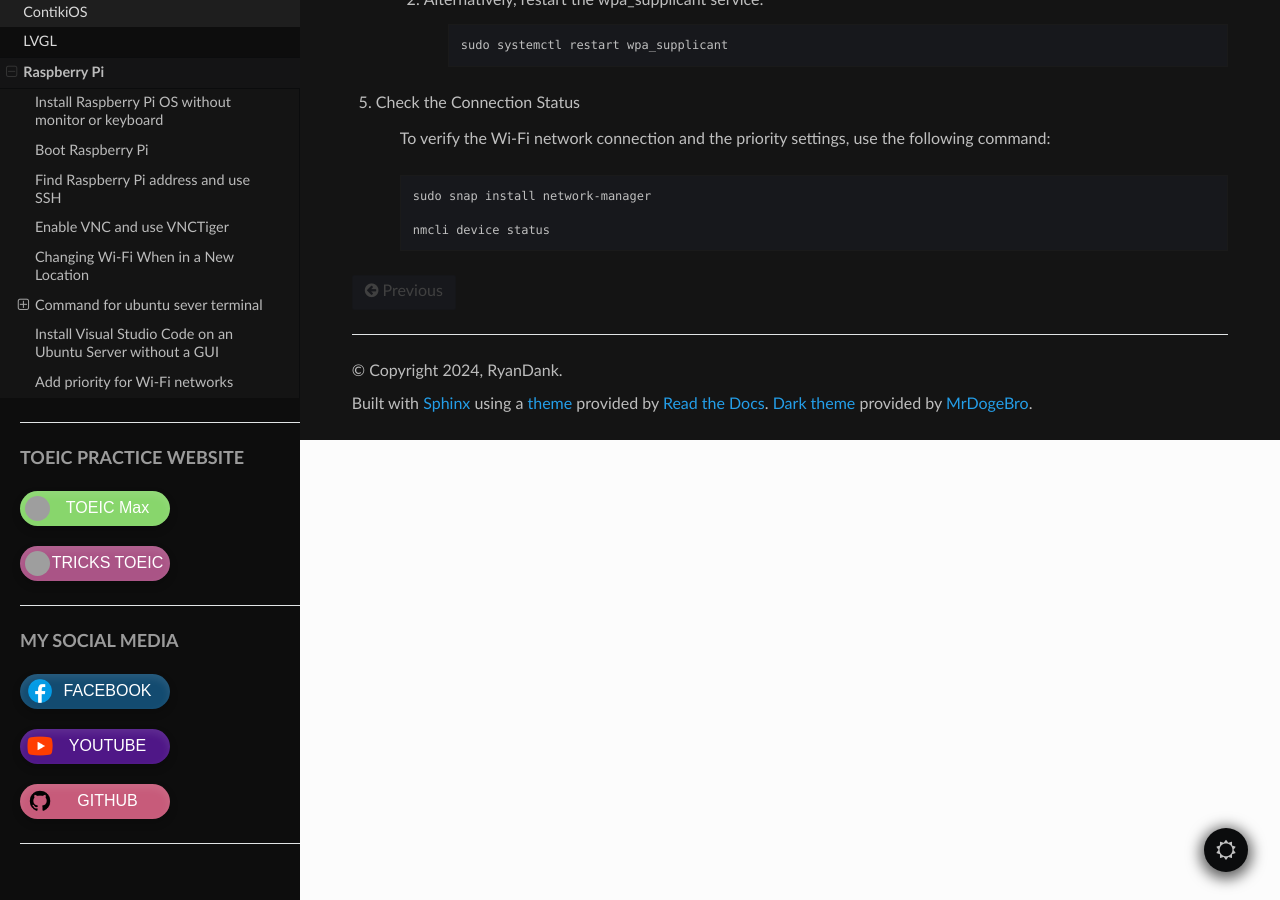
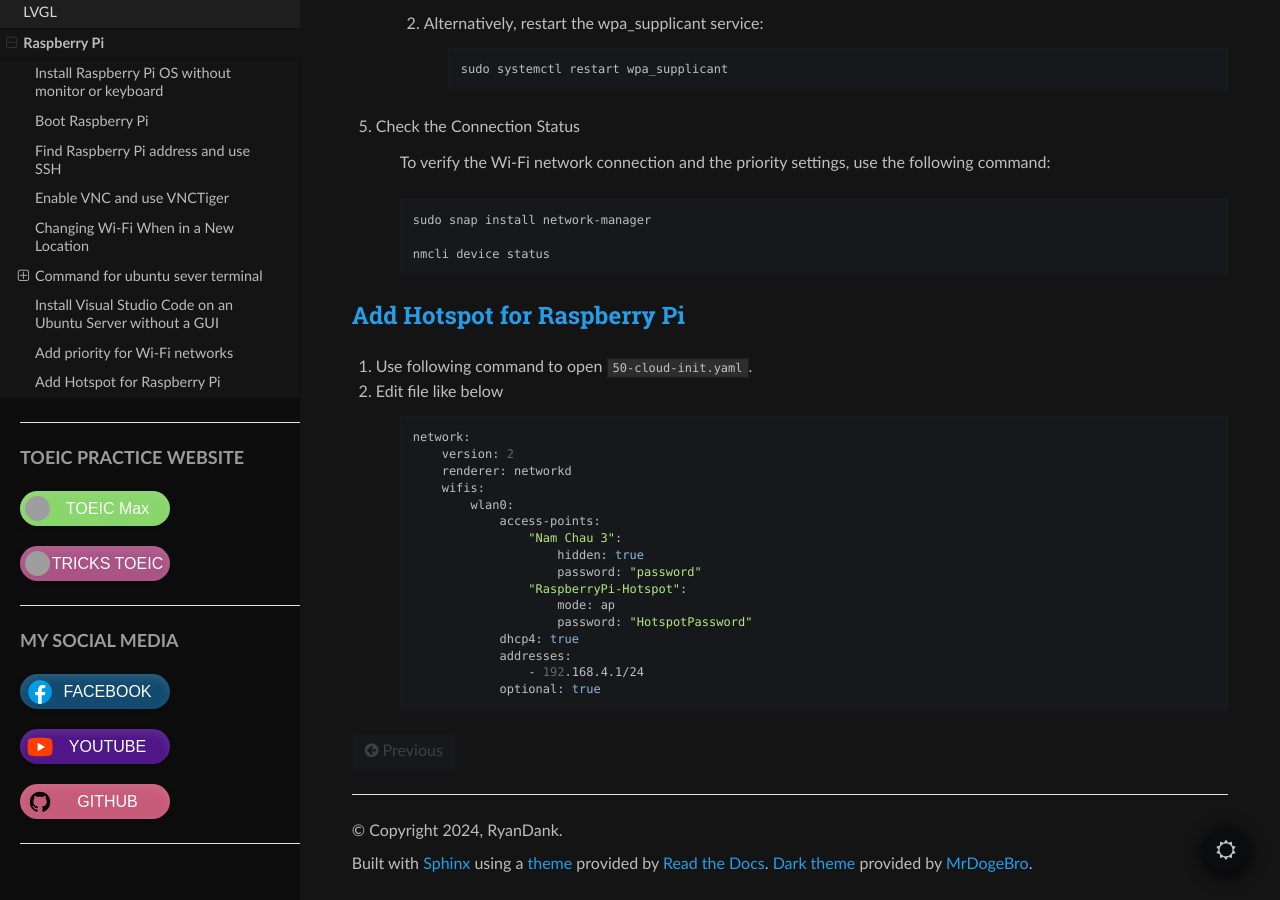
Before and after one commit to ryanjtr/MyDocs, a Sphinx documentation site: the page built from docs/source/Contents/raspberryPi.rst, in a window 1280 px wide and 900 px high, scrolled down 6522 px. Built offline with Sphinx 7.4.7 and the Read the Docs theme 3.1.0, drawn with Linux system fonts in a browser that asks for light colours; some of the changed text lies outside the part shown; grey boxes are pictures that could not be loaded.

Commit message:
hotsport instruction

```diff
--- a/docs/source/Contents/raspberryPi.rst
+++ b/docs/source/Contents/raspberryPi.rst
@@ -340,3 +340,29 @@ Add priority for Wi-Fi networks
         sudo snap install network-manager
 
         nmcli device status
+
+
+Add Hotspot for Raspberry Pi
+--------------------------------
+
+#. Use following command to open ``50-cloud-init.yaml``.
+#. Edit file like below
+
+    .. code-block:: bash
+
+        network:
+            version: 2
+            renderer: networkd
+            wifis:
+                wlan0:
+                    access-points:
+                        "Nam Chau 3":
+                            hidden: true
+                            password: "password"
+                        "RaspberryPi-Hotspot":
+                            mode: ap
+                            password: "HotspotPassword"
+                    dhcp4: true
+                    addresses:
+                        - 192.168.4.1/24
+                    optional: true
```
